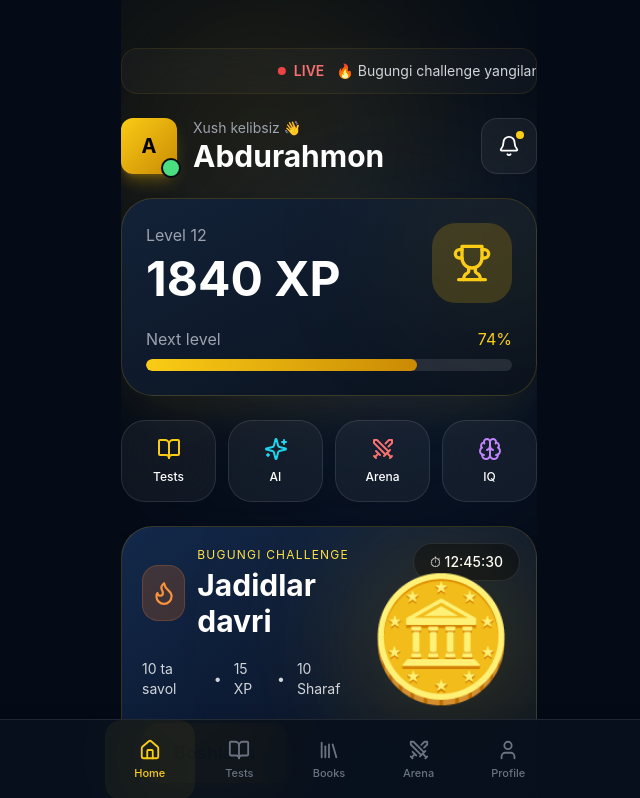
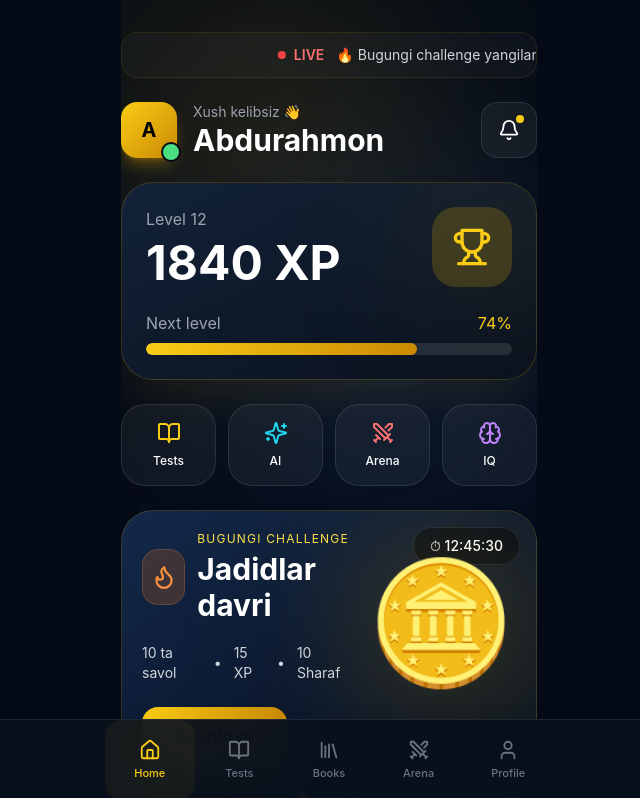
Before and after one commit to abdurahmon2909/tarix-ustozlari-front, a React (Vite) app: page / in a window 1280 px wide. Shown: the top 798 px of the page, without its empty margins (311-951 px from the left). Built offline with nearby package versions, Linux system fonts and the light colour scheme; no server answers; sample sign-in values are in the browser's storage.

Commit message:
add premium homepage

```diff
--- a/src/pages/HomePage.tsx
+++ b/src/pages/HomePage.tsx
@@ -12,7 +12,7 @@ import { motion } from "framer-motion";
 
 export default function HomePage() {
   return (
-    <div className="relative overflow-hidden pt-6 space-y-6 pb-6">
+    <div className="relative overflow-hidden pt-2 space-y-6 pb-6">
       {/* GLOWS */}
       <div
         className="
@@ -137,7 +137,7 @@ export default function HomePage() {
             relative
             w-14
             h-14
-            rounded-xl
+            rounded-2xl
             bg-gradient-to-br
             from-yellow-400
             to-yellow-600
```
